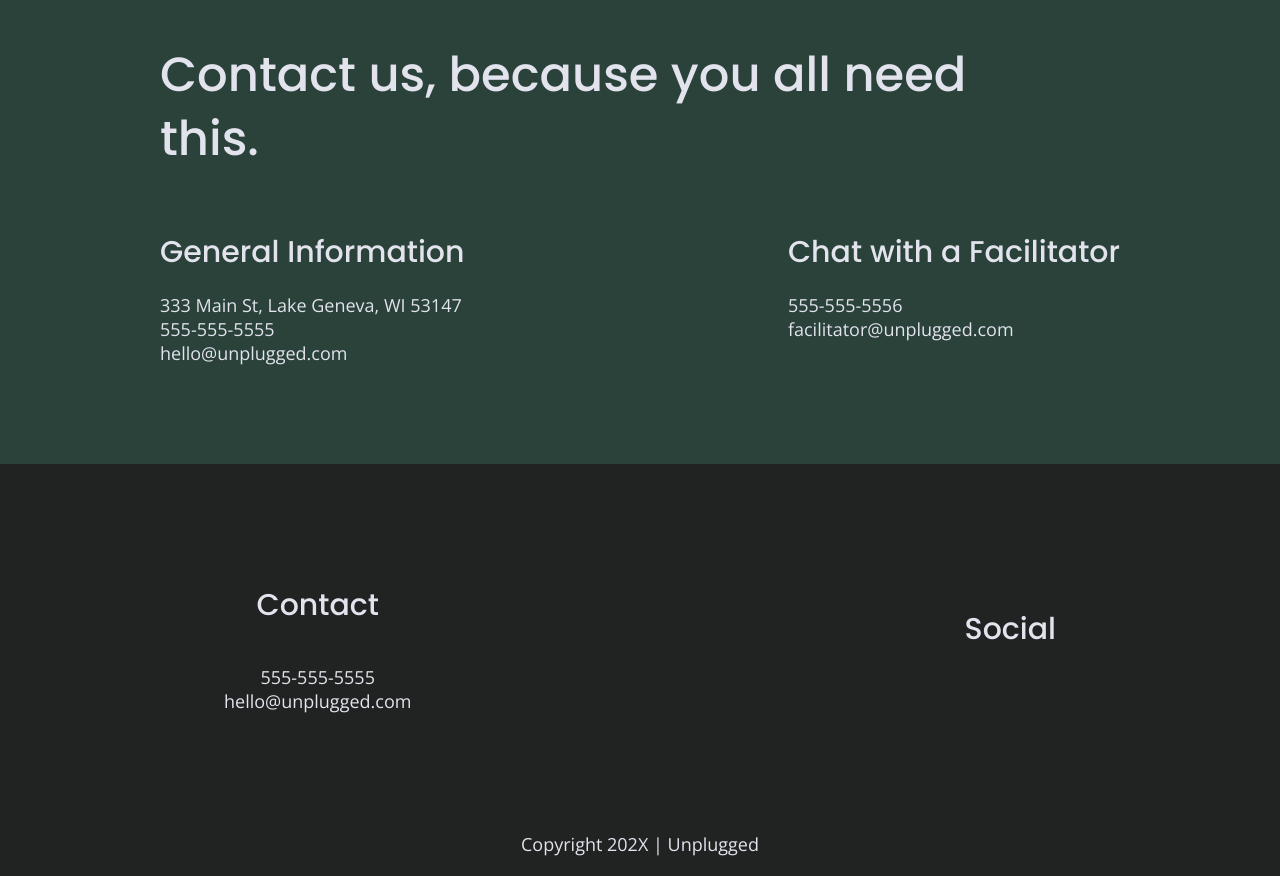
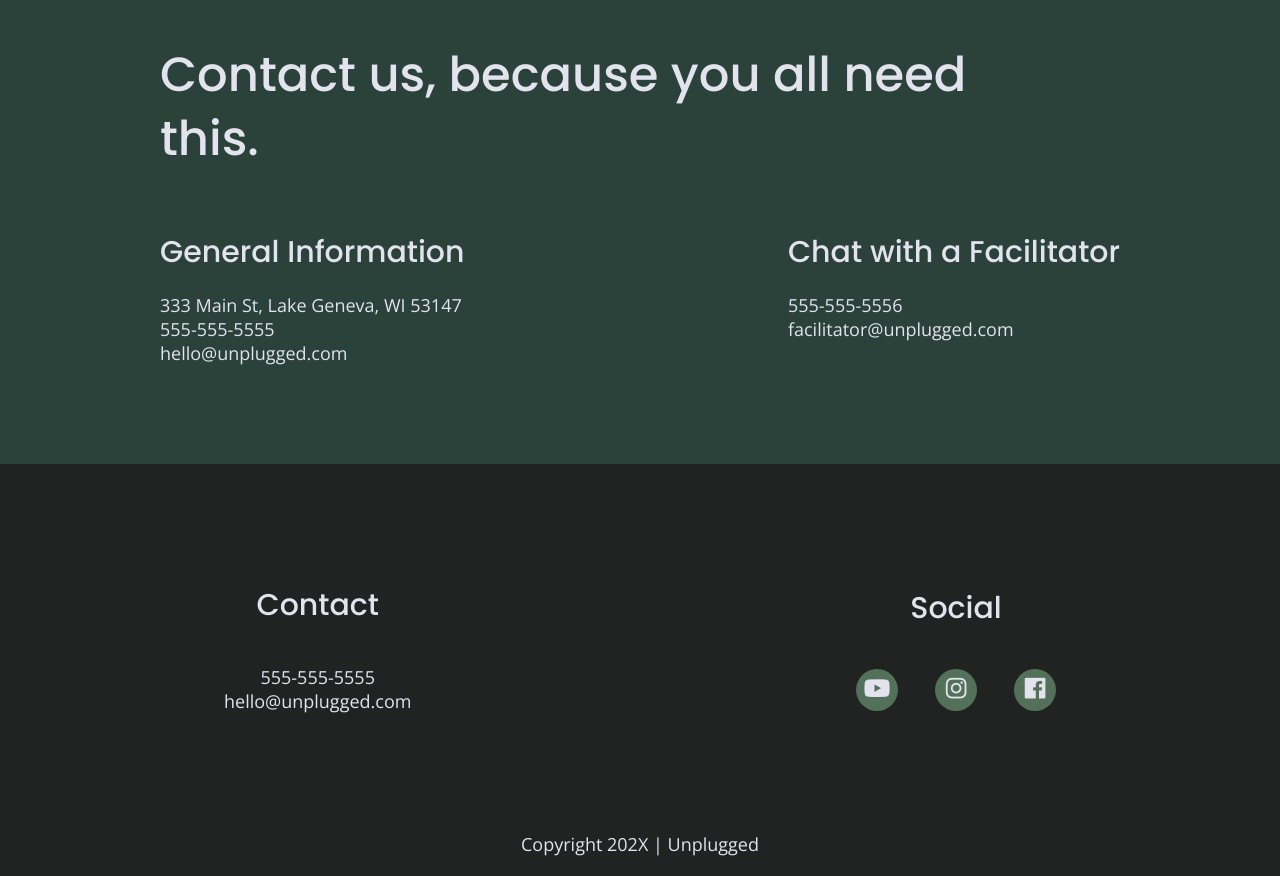
Before and after one commit to thejenvine/project-unplugged, a website: page about/index.html in a window 1280 px wide. Shown: the part 1364-2240 px from the top of the page. Drawn offline with nearby package versions, Linux system fonts and the light colour scheme.

Commit message:
Added social icons

```diff
--- a/about/index.html
+++ b/about/index.html
@@ -120,8 +120,12 @@
         <div class="social">
           <h4>Social</h4>
           <div class="social-icons">
-            <p><a href="https://www.facebook.com/yoursite" target="_blank" rel="noopener"></a></p>
-            <!-- other social links here -->
+            <p><a href="https://www.youtube.com" target="_blank" rel="noopener"><i class="fab fa-youtube"></i></a>
+            </p>
+            <p><a href="https://www.instagram.com" target="_blank" rel="noopener"><i class="fab fa-instagram"></i></a>
+            </p>
+            <p><a href="https://www.facebook.com" target="_blank" rel="noopener"><i class="fab fa-facebook"></i></a>
+            </p>
           </div>
         </div>
       </div>
--- a/css/main.css
+++ b/css/main.css
@@ -228,6 +228,14 @@ footer .social-icons p {
   display: flex;
   justify-content: center;
   align-items: center;
+  background-color: #527158;
+  border-radius: 60%;
+  width: 42px;
+  height: 42px;
+}
+
+footer .social-icons p i {
+  font-size: 1.3125em;
 }
 
 footer .copyright {
@@ -634,6 +642,11 @@ input[type=button] {
     line-height: 1.285;
   }
 
+  footer .social-icons {
+    width: 12.5em;
+    justify-content: space-between;
+  }
+
   footer .copyright {
     width: 100%;
   }
```
Also changed, not shown: faq/index.html (+6 -2 lines), index.html (+6 -2 lines).
